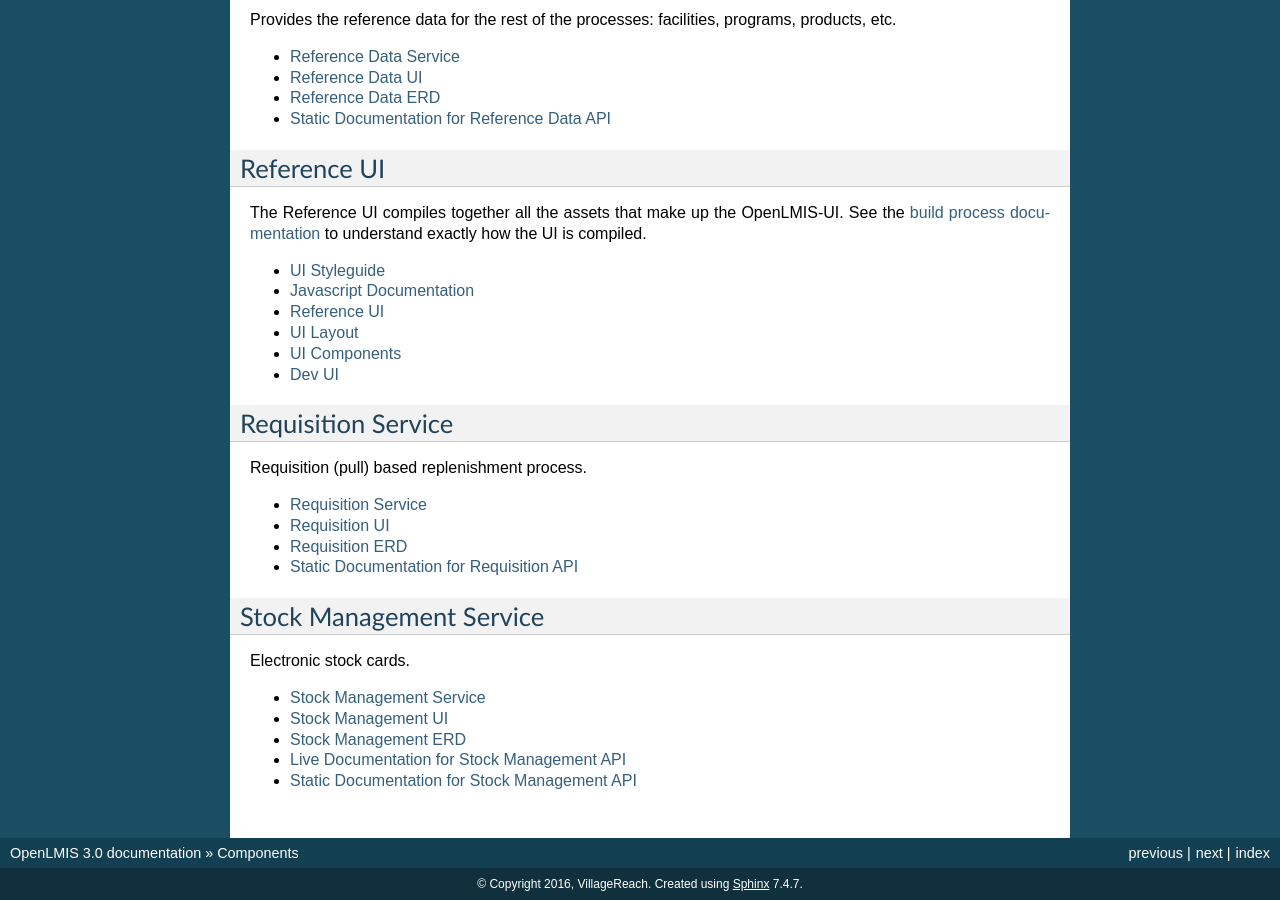
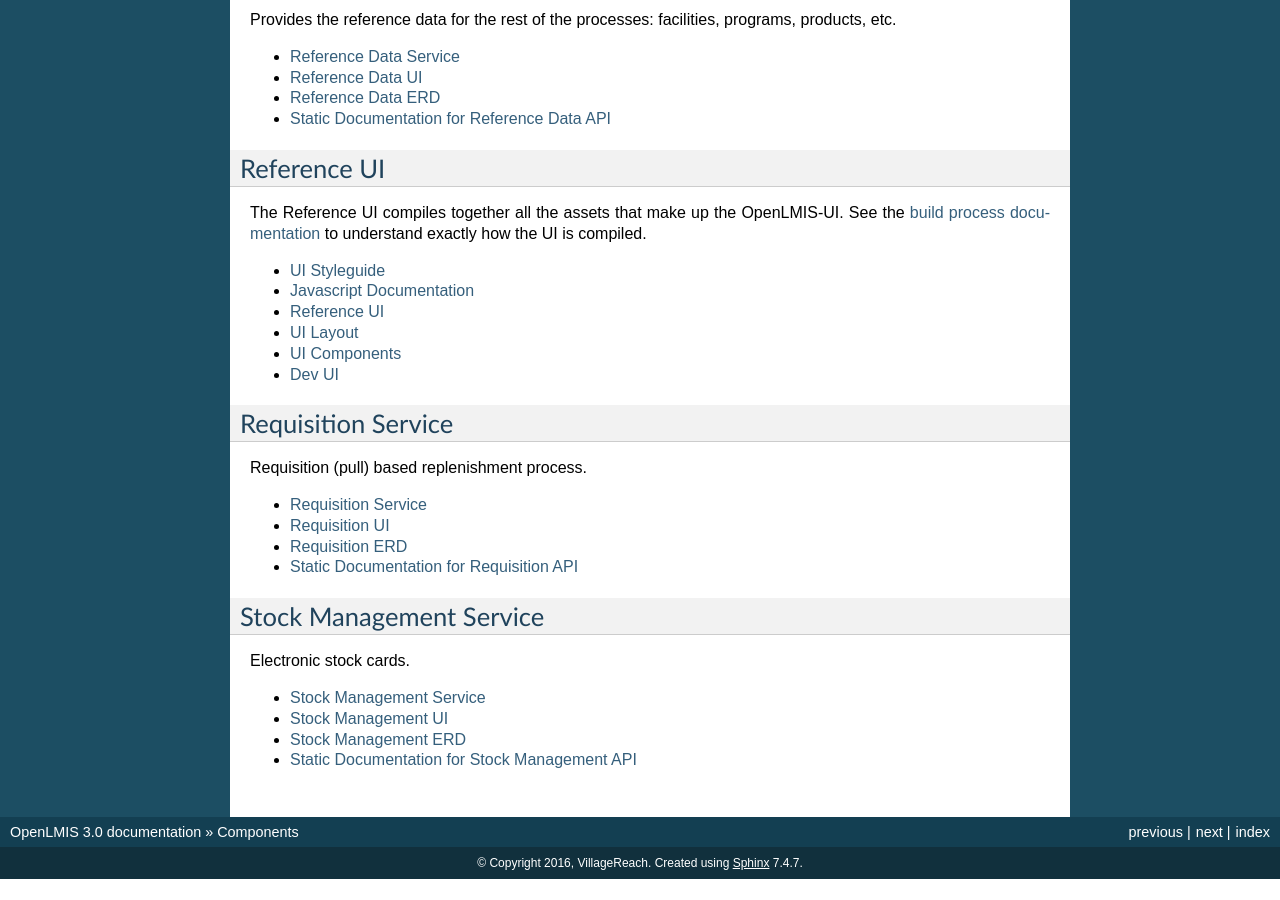
Before and after one commit to OpenLMIS/openlmis-ref-distro, a Sphinx documentation site: the page built from docs/source/components/index.rst, in a window 1280 px wide and 900 px high, scrolled down 1000 px. Built offline with Sphinx 7.4.7, drawn with Linux system fonts in a browser that asks for light colours; pages that are not in the unit, such as notebooks, are missing from menus; after the commit the page ends 1879 px from its top, so only the background shows below that.

Commit message:
bump stock mgmt

```diff
--- a/docs/source/components/erd-stockmanagement.rst
+++ b/docs/source/components/erd-stockmanagement.rst
@@ -4,5 +4,4 @@
 
 ERD schema of Stock Management service:
 
-* `Live ERD <http://ci.openlmis.org/erd-stockmanagement/>`_
-* `Zip ERD <http://build.openlmis.org/job/OpenLMIS-stockmanagement-erd-generation/lastSuccessfulBuild/artifact/erd-stockmanagement.zip>`_
+* `Zip ERD <http://build.openlmis.org/job/OpenLMIS-stockmanagement-erd-generation/346/artifact/erd-stockmanagement.zip>`_
--- a/docs/source/components/index.rst
+++ b/docs/source/components/index.rst
@@ -96,5 +96,4 @@
 - `Stock Management Service <stockmanagementService.html>`_
 - `Stock Management UI <stockmanagementUI.html>`_
 - `Stock Management ERD <erd-stockmanagement.html>`_
-- `Live Documentation for Stock Management API <http://test.openlmis.org/stockmanagement/docs/#/default>`_
-- `Static Documentation for Stock Management API <http://build.openlmis.org/job/OpenLMIS-stockmanagement-service/lastSuccessfulBuild/artifact/build/resources/main/api-definition.html>`_
+- `Static Documentation for Stock Management API <http://build.openlmis.org/job/OpenLMIS-stockmanagement-service/403/artifact/build/resources/main/api-definition.html>`_
```
